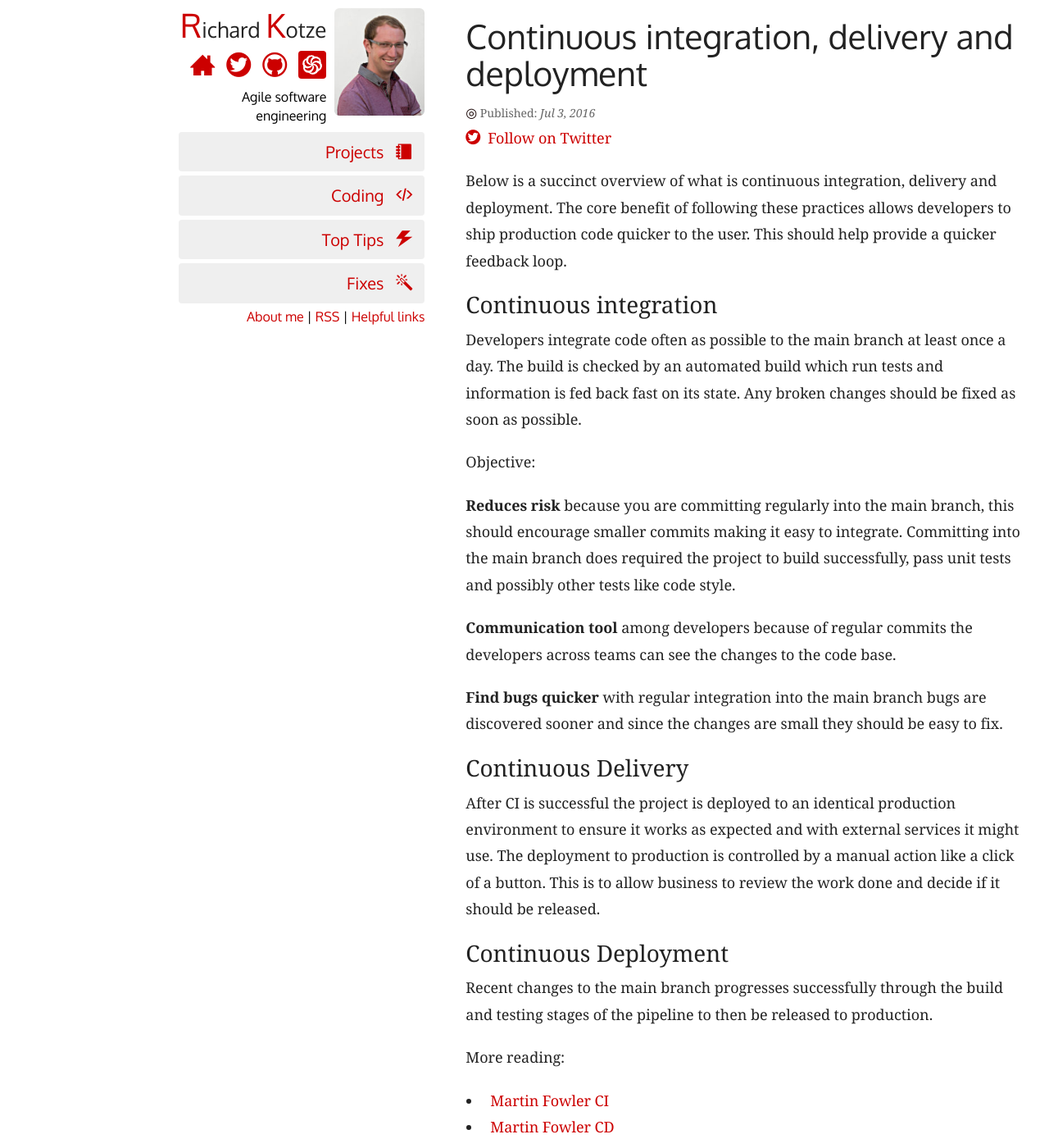
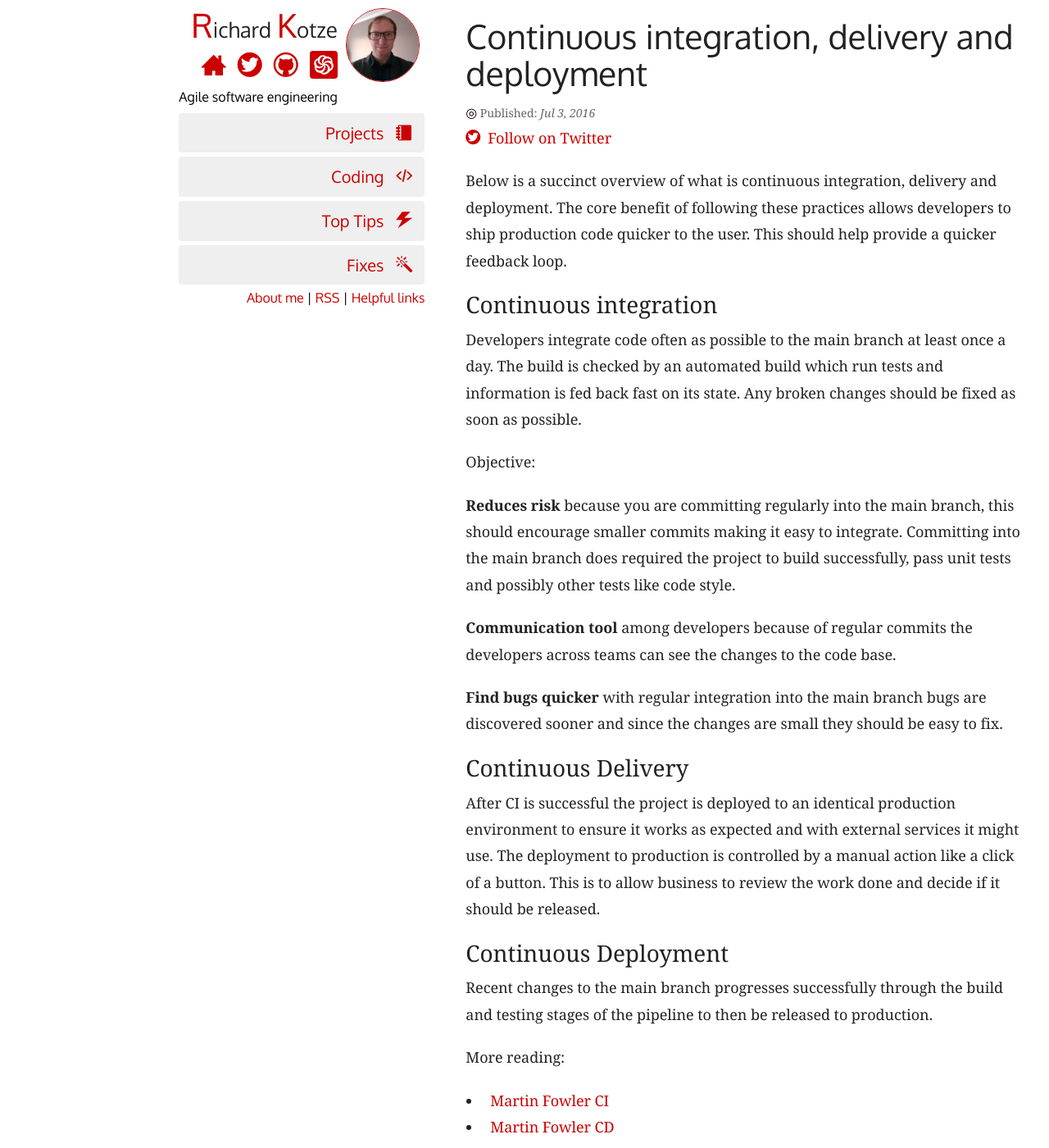
Before and after one commit to rkotze/rkotze.github.io, a Jekyll site: the page built from _posts/2016-07-04-continuous-integration-delivery-deployment.md, in a window 1280 px wide and 1400 px high. Shown: the whole window at 82% size. Built offline with Jekyll 4.4.1, drawn with Linux system fonts in a browser that asks for light colours; comment, search, counter and statistics services are not loaded.

Commit message:
Change profile picture to gitub/twitter profile
- keep branding consistent

```diff
--- a/_includes/header.html
+++ b/_includes/header.html
@@ -24,8 +24,8 @@
           </p>
           <p>Agile software engineering</p>
         </div>
-        <a class="hide-for-medium" href="/" title="Home page Richard Kotze"><img class="rk-image img-rounded"
-            src="/images/profile.jpg" alt="Picture of Richard Kotze" />
+        <a class="hide-for-medium" href="/" title="Home page Richard Kotze">
+          <img class="rk-image img-rounded img-circle" src="/images/github-profile.jpeg" alt="Picture of Richard Kotze" />
         </a>
       </div>
 
--- a/_sass/bootstrap/_scaffolding.scss
+++ b/_sass/bootstrap/_scaffolding.scss
@@ -84,7 +84,7 @@ img {
 
 // Rounded corners
 .img-rounded {
-  border-radius: $border-radius-large;
+  border: 1px solid $link-color;
 }
 
 // Image thumbnails
--- a/css/main.scss
+++ b/css/main.scss
@@ -103,7 +103,7 @@ table th, table td {
 .rk-image {
   float: right;
   margin: 10px 0 0 10px;
-  width: 110px;
+  width: 90px;
 }
 
 article {
```
Also changed, not shown: images/github-profile.jpeg (added).
